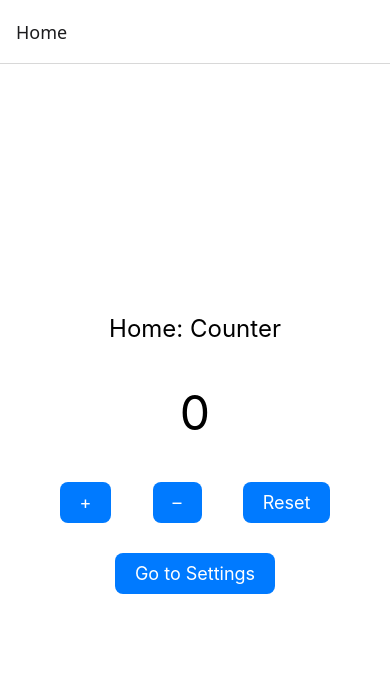
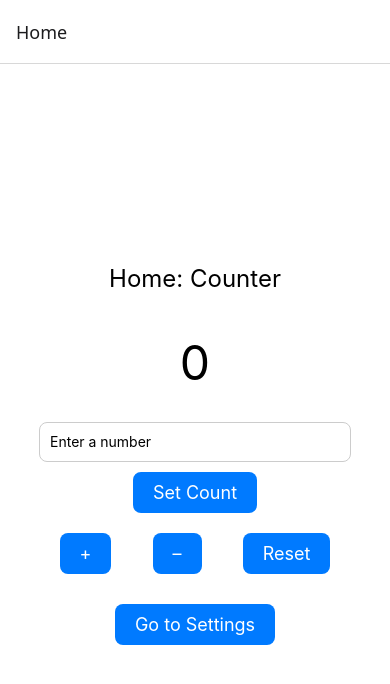
Before and after one commit to Lisa-Shima/nrev-first-app--mob-dev, a React Native app: screen / in a window 390 px wide. Shown: the top 684 px of the page. Built offline with nearby package versions, Linux system fonts and the light colour scheme.

Commit message:
Committing - Added Text input and alerts

```diff
--- a/App.tsx
+++ b/App.tsx
@@ -1,5 +1,5 @@
 import React, { useState, useEffect } from 'react'
-import { Text, View, Pressable, StyleSheet } from 'react-native'
+import { Text, View, Pressable, StyleSheet, TextInput, Alert, Platform } from 'react-native'
 import AsyncStorage from '@react-native-async-storage/async-storage'
 import { NativeStackScreenProps } from '@react-navigation/native-stack'
 import { NavigationContainer } from '@react-navigation/native'
@@ -10,6 +10,15 @@ import * as Haptics from 'expo-haptics'
 type RootStackParamList = {
   Home: undefined;
   Settings: { count: number };
+}
+
+function showAlert (title: string, message: string){
+  if(Platform.OS === 'web'){
+    window.alert(`${title}\n\n${message}`)
+  }
+  else{
+    Alert.alert(title, message)
+  }
 }
 
 const Stack = createNativeStackNavigator<RootStackParamList>()
@@ -31,6 +40,7 @@ type Props = NativeStackScreenProps<RootStackParamList, 'Home'>
 
 function HomeScreen({ navigation }: Props){
   const [count, setCount] = useState(0)
+  const [input, setInputValue] = useState('')
 
   // load and save
   useEffect(() => {
@@ -48,6 +58,32 @@ function HomeScreen({ navigation }: Props){
     <View style={styles.container}>
       <Text style={styles.heading}>Home: Counter</Text>
       <Text style={styles.counterText}>{count}</Text>
+
+      <TextInput
+      style={styles.input}
+      keyboardType='numeric'
+      placeholder='Enter a number'
+      value={input}
+      onChangeText={setInputValue}
+      />
+
+      <Pressable
+      style={styles.button}
+      onPress={() => {
+        const parsed = parseInt(input, 10)
+
+        if(!isNaN(parsed)){
+          setCount(parsed)
+          setInputValue('')
+        }
+        else{
+          // Alert.alert('Invalid input', 'Please enter a valid number')
+          showAlert('Invalid input', 'Please enter a valid number')
+        }
+      }}
+      >
+        <Text style={styles.buttonText}>Set Count</Text>
+      </Pressable>
 
       <View style={styles.buttonRow}>
         <Pressable style={styles.button} onPress={async () =>{
@@ -129,5 +165,14 @@ const styles = StyleSheet.create({
     justifyContent: 'space-around',
     width: '80%',
     marginTop: 20
+  },
+  input: {
+    height: 40,
+    width: '80%',
+    borderColor: '#ccc',
+    borderWidth: 1,
+    borderRadius: 8,
+    paddingHorizontal: 10,
+    marginVertical: 10
   }
 });
```
